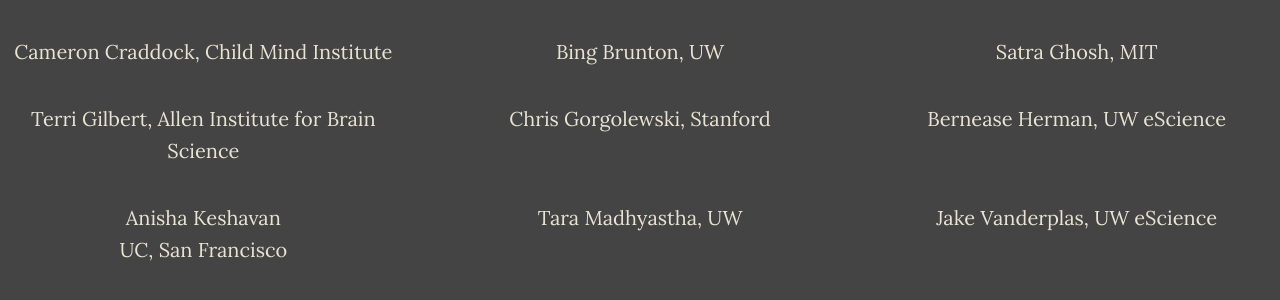
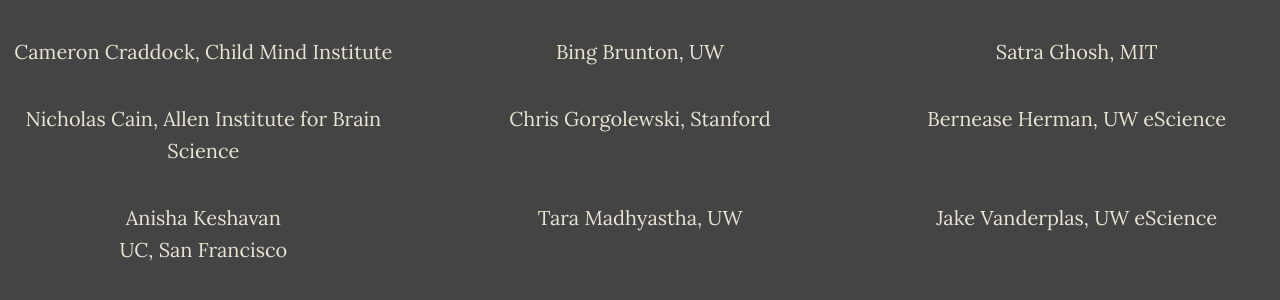
Before and after one commit to neurohackweek/neurohackweek.github.io, a Jekyll site: the page built from index.html, in a window 1280 px wide and 900 px high, scrolled down 1706 px. Shown: the part 154-454 px from the top of the window. Built offline with Jekyll 4.4.1, drawn with Linux system fonts in a browser that asks for light colours.

Commit message:
changed instructor from Terri to Nicholas

```diff
--- a/_includes/instructors.html
+++ b/_includes/instructors.html
@@ -23,7 +23,7 @@
           </div>
           <div class="row">
           <div class="col-md-4">
-            <p><a href="  https://alleninstitute.org/our-science/brain-science/about/team/staff-profile/terri-gilbert">Terri Gilbert, Allen Institute for Brain Science</a></p>
+            <p><a href="https://alleninstitute.org/what-we-do/brain-science/about/team/staff-profiles/nicholas-cain">Nicholas Cain, Allen Institute for Brain Science</a></p>
         </div>
           <div class="col-md-4">
                 <p><a href="https://plus.google.com/+ChrisFiloGorgolewski/about">Chris Gorgolewski, Stanford</a></p>
```
